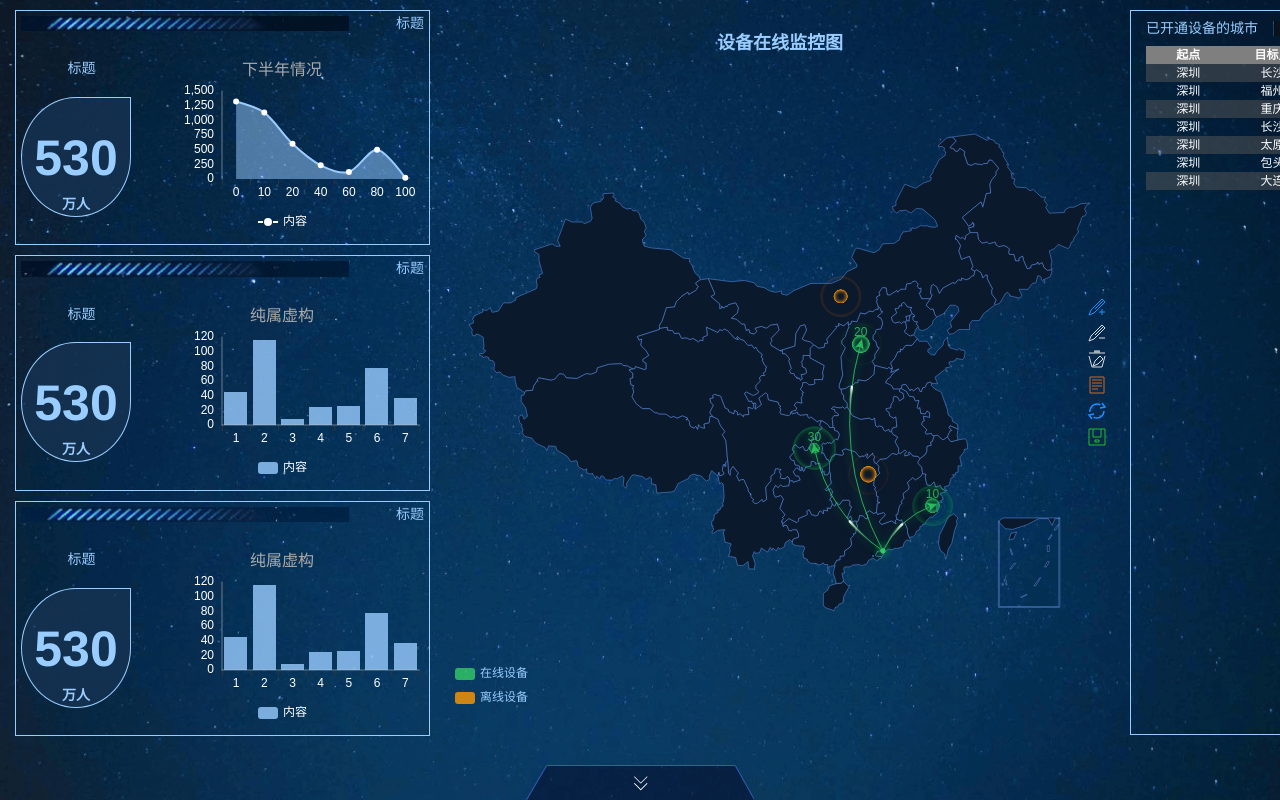
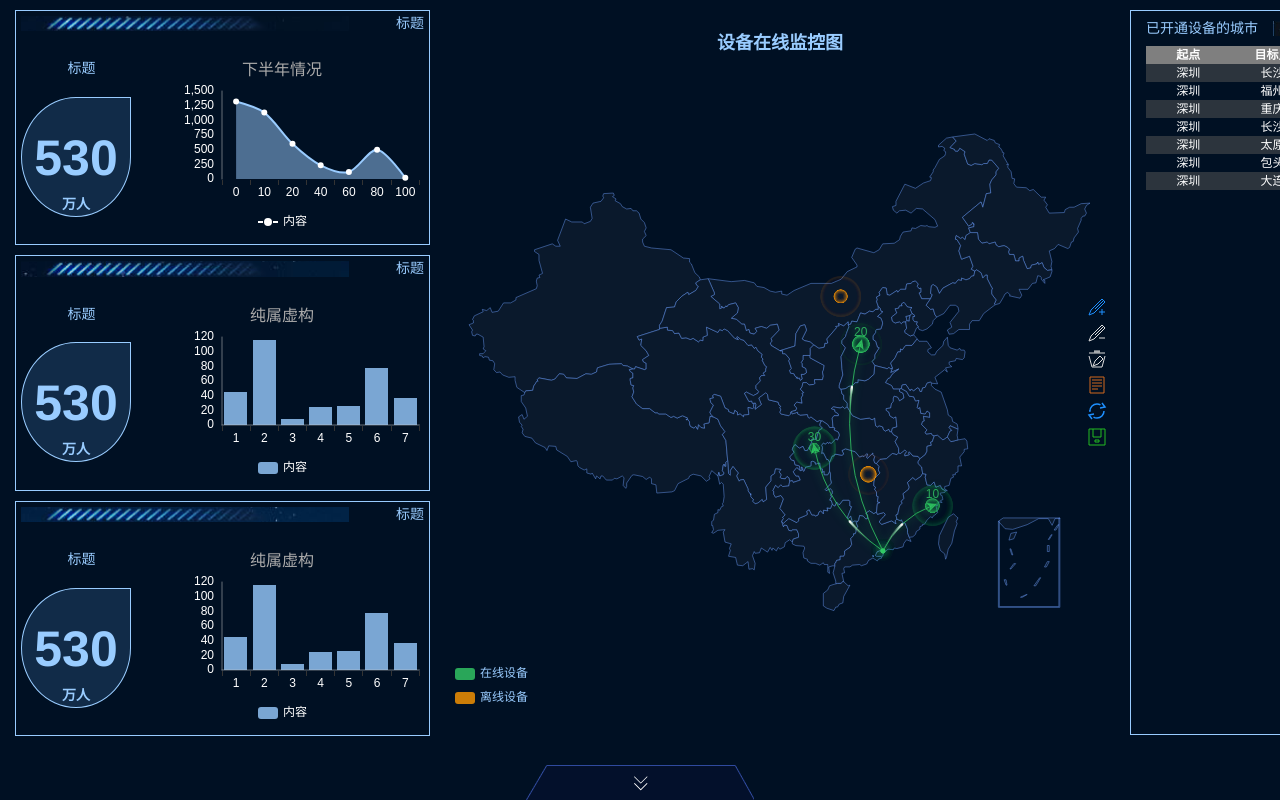
Before and after one commit to Jackjet/Echarts, a plain HTML site: page index.html in a window 1280 px wide. Shown: the top 800 px of the page. Drawn offline with nearby package versions, Linux system fonts and the light colour scheme.

Commit message:
update index.html

```diff
--- a/index.html
+++ b/index.html
@@ -9,8 +9,8 @@
       html,body{height: 100%;}
       body{
         padding:10px 0;
-        background:url(img/bg.png) no-repeat center;
-      /*  background: #001023;*/
+      /*  background:url(img/bg.png) no-repeat center;*/
+        background: #001023;
         background-size: cover;
         color:#99CCFF !important;
         line-height:1.5;
```
